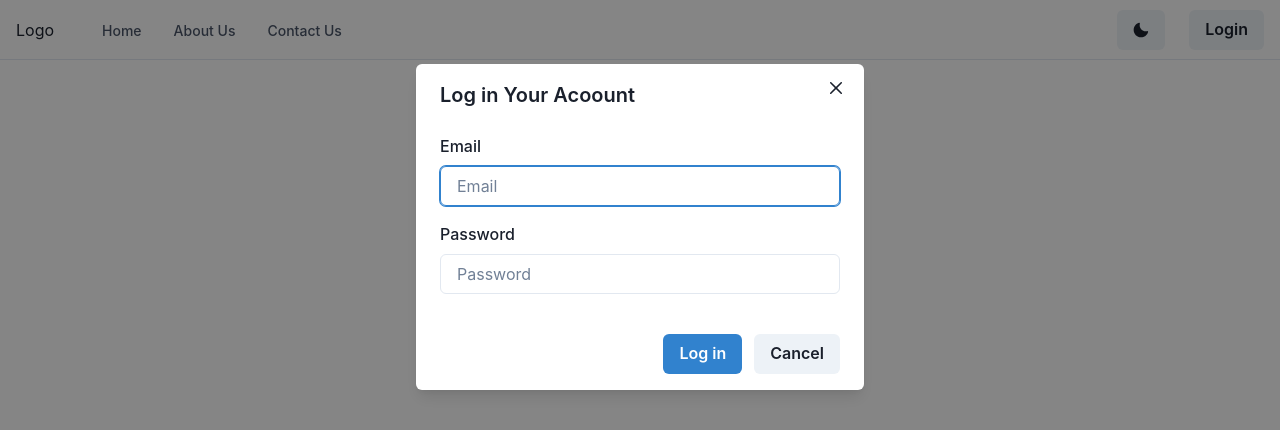
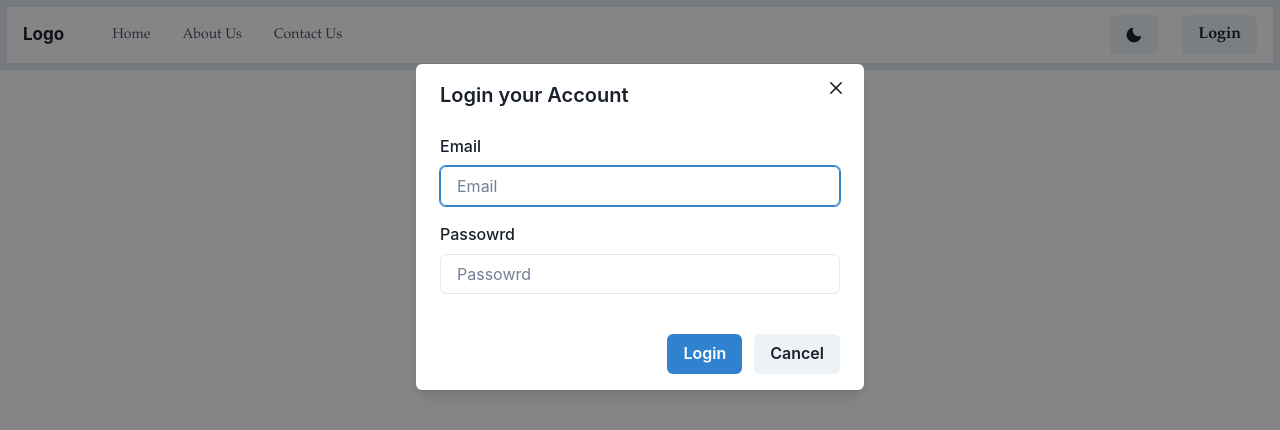
Before and after one commit to almallahi98/saudi-geeks, a React (Create React App) app: page / in a window 1280 px wide. Both pictures are taken after a click on the button "Login". Shown: the top 430 px of the page. Built offline with nearby package versions, Linux system fonts and the light colour scheme.

Commit message:
adding some fonts to nav and login and updating them

```diff
--- a/package.json
+++ b/package.json
@@ -20,6 +20,7 @@
     "react-router-dom": "^6.4.3",
     "react-scripts": "5.0.1",
     "reactstrap": "^9.1.5",
+    "swagger-parser": "^10.0.3",
     "web-vitals": "^2.1.4",
     "zustand": "^4.1.4"
   },
--- a/src/App.css
+++ b/src/App.css
@@ -1,16 +1,10 @@
+.App{
+    font-family: Garamond, serif;
+
+}
 
 
 .top-navbar {
     position: relative;
     z-index: 10;
   }
-
-
-
-  .top-navbar .navbar-light .navbar-nav .nav-link {
-    color: #134be5;
-    font-size: 18px;
-    padding: 0px 20px;
-    border-radius: 4px;
-
-  }
--- a/src/component/NavBar/Nav.jsx
+++ b/src/component/NavBar/Nav.jsx
@@ -1,18 +1,6 @@
 import React, { useEffect, useState }  from 'react';
 import { useNavigate } from "react-router-dom";
-import {
-    Modal,
-    ModalOverlay,
-    ModalContent,
-    ModalHeader,
-    ModalFooter,
-    ModalBody,
-    ModalCloseButton,
-    FormControl,
-    FormLabel,
-    Input,
-
-  } from '@chakra-ui/react'
+import Login from './loginmodel/LoginForm';
 import {
     Box,
     Flex,
@@ -66,27 +54,31 @@ import {
     // Use Navigate
 
     const navigate = useNavigate();
-    const [Email, setEmail] = useState("")
-    const [Pass, setPass] = useState("")
+    const [values,setValues]=useState({
+        email:'',
+        password:''
+      })
 
-    useEffect(() => {
-
-        setEmail(localStorage.getItem("Email"));
-        setPass(localStorage.getItem("Passowrd"));
-    }, []);
+      const onChange=(e)=>{
+        setValues({...values,[e.target.name]: e.target.value})
+      }
 
     return (
 
       <Box>
 
+
         <Flex
-
+          fontFamily={'Garamond, serif'}
+          fontSize={17}
+          fontWeight={'bold'}
           bg={useColorModeValue('white', 'gray.800')}
           color={useColorModeValue('gray.600', 'white')}
           minH={'60px'}
           py={{ base: 2 }}
           px={{ base: 4 }}
           borderBottom={1}
+          border={7}
           borderStyle={'solid'}
           borderColor={useColorModeValue('gray.200', 'gray.900')}
           align={'center'}>
@@ -96,6 +88,7 @@ import {
             ml={{ base: -2 }}
             display={{ base: 'flex', md: 'none' }}>
             <IconButton
+
               onClick={onToggle}
               icon={
                 isOpen ? <CloseIcon w={3} h={3} /> : <HamburgerIcon w={5} h={5} />
@@ -112,7 +105,7 @@ import {
               Logo
             </Text>
 
-            <Flex display={{ base: 'none', md: 'flex' }} ml={10}>
+            <Flex  display={{ base: 'none', md: 'flex' }} ml={10}>
               <DesktopNav />
             </Flex>
           </Flex>
@@ -123,48 +116,10 @@ import {
             justify={'flex-end'}
             direction={'row'}
             spacing={6}>
-                <Button onClick={toggleColorMode}>
+                <Button  onClick={toggleColorMode}>
                 {colorMode === 'light' ? <MoonIcon /> : <SunIcon />}
-
               </Button>
-
-              <Link  to={"/About_us"}>
-
-               <Button onClick={onOpen}>Login</Button>
-                </Link>
-
-
-        <Modal
-          initialFocusRef={initialRef}
-          finalFocusRef={finalRef}
-          isOpen={isOpen}
-          onClose={onClose}
-        >
-          <ModalOverlay />
-          <ModalContent>
-            <ModalHeader>Log in Your Acoount</ModalHeader>
-            <ModalCloseButton />
-            <ModalBody pb={6}>
-              <FormControl>
-                <FormLabel>Email</FormLabel>
-                <Input type={"email"} ref={initialRef} placeholder='Email' required />
-              </FormControl>
-
-              <FormControl mt={4}>
-                <FormLabel>Password</FormLabel>
-                <Input type={"password"} placeholder='Password' required />
-              </FormControl>
-            </ModalBody>
-
-            <ModalFooter>
-              <Button onClick={"/About_us"} colorScheme='blue' mr={3}>
-                Log in
-              </Button>
-              <Button onClick={onClose}>Cancel</Button>
-            </ModalFooter>
-          </ModalContent>
-        </Modal>
-
+              <Login/>
           </Stack>
         </Flex>
 
@@ -242,6 +197,7 @@ import {
             <Text fontSize={'sm'}>{subLabel}</Text>
           </Box>
           <Flex
+
             transition={'all .3s ease'}
             transform={'translateX(-10px)'}
             opacity={0}
@@ -259,6 +215,7 @@ import {
   const MobileNav = () => {
     return (
       <Stack
+      fontWeight={"bold"}
         bg={useColorModeValue('white', 'gray.800')}
         p={4}
         display={{ md: 'none' }}>
@@ -273,8 +230,10 @@ import {
     const { isOpen, onToggle } = useDisclosure();
 
     return (
+
       <Stack spacing={4} onClick={children && onToggle}>
         <Flex
+
           py={2}
           as={Link}
           href={href ?? '#'}
@@ -284,6 +243,7 @@ import {
             textDecoration: 'none',
           }}>
           <Text
+
             fontWeight={600}
             color={useColorModeValue('gray.600', 'gray.200')}>
             {label}
@@ -301,6 +261,7 @@ import {
 
         <Collapse in={isOpen} animateOpacity style={{ marginTop: '0!important' }}>
           <Stack
+
             mt={2}
             pl={4}
             borderLeft={1}
@@ -309,7 +270,7 @@ import {
             align={'start'}>
             {children &&
               children.map((child) => (
-                <Link key={child.label} py={2} href={child.href}>
+                <Link  key={child.label} py={2} href={child.href}>
                   {child.label}
                 </Link>
               ))}
@@ -327,17 +288,18 @@ import {
   }
 
   const NAV_ITEMS: Array<NavItem> = [
+
     {
-      label: 'Home',
-      href:"#"
+      label: 'Home' ,
+      href:"/"
     },
     {
       label: 'About Us',
-      href:"#"
+      href:"/About_us"
     },
     {
       label: 'Contact Us',
-      href: '#',
+      href: '/Contact',
     },
 
   ];
--- a/src/component/NavBar/loginmodel/LoginForm.jsx
+++ b/src/component/NavBar/loginmodel/LoginForm.jsx
@@ -1,62 +1,64 @@
-// import React from 'react'
-// import {
-//     Modal,
-//     Button,
-//     ModalOverlay,
-//     useDisclosure,
-//     ModalContent,
-//     ModalHeader,
-//     ModalFooter,
-//     ModalBody,
-//     ModalCloseButton,
-//     FormControl,
-//     FormLabel,
-//     Input,
+import React from 'react'
+import {
+    Modal,
+    Button,
+    ModalOverlay,
+    useDisclosure,
+    ModalContent,
+    ModalHeader,
+    ModalFooter,
+    ModalBody,
+    ModalCloseButton,
+    FormControl,
+    FormLabel,
+    Input,
 
-//   } from '@chakra-ui/react'
+  } from '@chakra-ui/react'
 
-// function InitialFocus() {
-//     const { isOpen, onOpen, onClose } = useDisclosure()
+function InitialFocus() {
+    const { isOpen, onOpen, onClose } = useDisclosure()
 
-//     const initialRef = React.useRef(null)
-//     const finalRef = React.useRef(null)
+    const initialRef = React.useRef(null)
+    const finalRef = React.useRef(null)
 
-//     return (
-//       <>
-//         <Button onClick={onOpen}>Login</Button>
+    return (
+      <>
+
+        <Button onClick={onOpen}>Login</Button>
 
 
-//         <Modal
-//           initialFocusRef={initialRef}
-//           finalFocusRef={finalRef}
-//           isOpen={isOpen}
-//           onClose={onClose}
-//         >
-//           <ModalOverlay />
-//           <ModalContent>
-//             <ModalHeader>Create your account</ModalHeader>
-//             <ModalCloseButton />
-//             <ModalBody pb={6}>
-//               <FormControl>
-//                 <FormLabel>First name</FormLabel>
-//                 <Input ref={initialRef} placeholder='First name' />
-//               </FormControl>
+        <Modal
+          initialFocusRef={initialRef}
+          finalFocusRef={finalRef}
+          isOpen={isOpen}
+          onClose={onClose}
+        >
+          <ModalOverlay />
+          <ModalContent>
+            <ModalHeader>Login your Account</ModalHeader>
+            <ModalCloseButton />
+            <ModalBody pb={6}>
+              <FormControl>
+                <FormLabel>Email</FormLabel>
+                <Input type={'email'} ref={initialRef} placeholder='Email' required />
+              </FormControl>
 
-//               <FormControl mt={4}>
-//                 <FormLabel>Last name</FormLabel>
-//                 <Input placeholder='Last name' />
-//               </FormControl>
-//             </ModalBody>
+              <FormControl mt={4}>
+                <FormLabel>Passowrd</FormLabel>
+                <Input type={'password'} placeholder='Passowrd' required />
+              </FormControl>
+            </ModalBody>
 
-//             <ModalFooter>
-//               <Button  colorScheme='blue' mr={3}>
-//                 Save
-//               </Button>
-//               <Button onClick={onClose}>Cancel</Button>
-//             </ModalFooter>
-//           </ModalContent>
-//         </Modal>
-//       </>
-//     )
-//   }
-//   export default InitialFocus;
+            <ModalFooter>
+              <Button  colorScheme='blue' mr={3}>
+                Login
+              </Button>
+              <Button onClick={onClose}>Cancel</Button>
+            </ModalFooter>
+          </ModalContent>
+        </Modal>
+
+      </>
+    )
+  }
+  export default InitialFocus;
```
Also changed, not shown: 1 other file (tests, documents, lock files or other folders).
